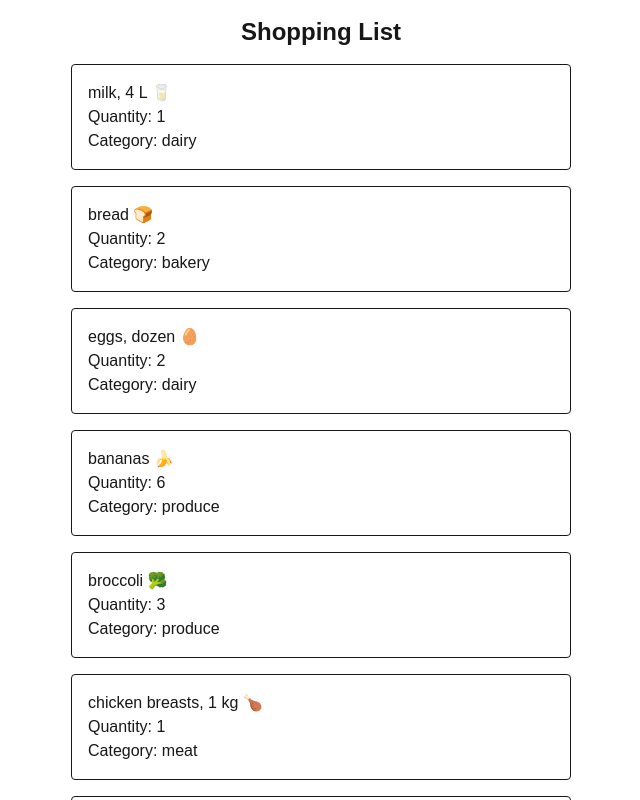
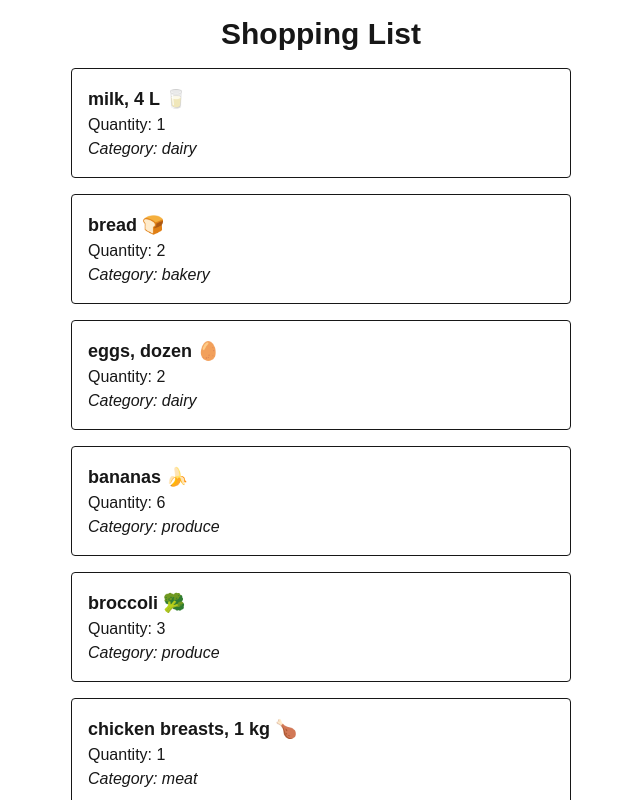
Before and after one commit to verityboyd/cprg306-assignments, a Next.js app: page /week-3 in a window 1280 px wide. Shown: the top 800 px of the page, without its empty margins (319-959 px from the left). Built offline with nearby package versions, Linux system fonts and the light colour scheme.

Commit message:
added styling to header and category

```diff
--- a/app/week-3/GroceryItem.js
+++ b/app/week-3/GroceryItem.js
@@ -3,9 +3,9 @@
 export default function GroceryItem({ name, quantity, category }) {
   return (
     <li className="w-125 m-4 p-4 border rounded">
-      {name}
+      <div className="text-lg font-semibold">{name}</div>
       <div>Quantity: {quantity}</div>
-      <div>Category: {category}</div>
+      <div className="font-style: italic">Category: {category}</div>
     </li>
   );
 }
--- a/app/week-3/page.js
+++ b/app/week-3/page.js
@@ -3,7 +3,7 @@ import GroceryItemList from "./GroceryItemList";
 export default function Page() {
   return (
     <main className="flex flex-col items-center m-4">
-      <h1 className="font-bold text-2xl">Shopping List</h1>
+      <h1 className="font-bold text-3xl">Shopping List</h1>
       <GroceryItemList />
     </main>
   );
```
